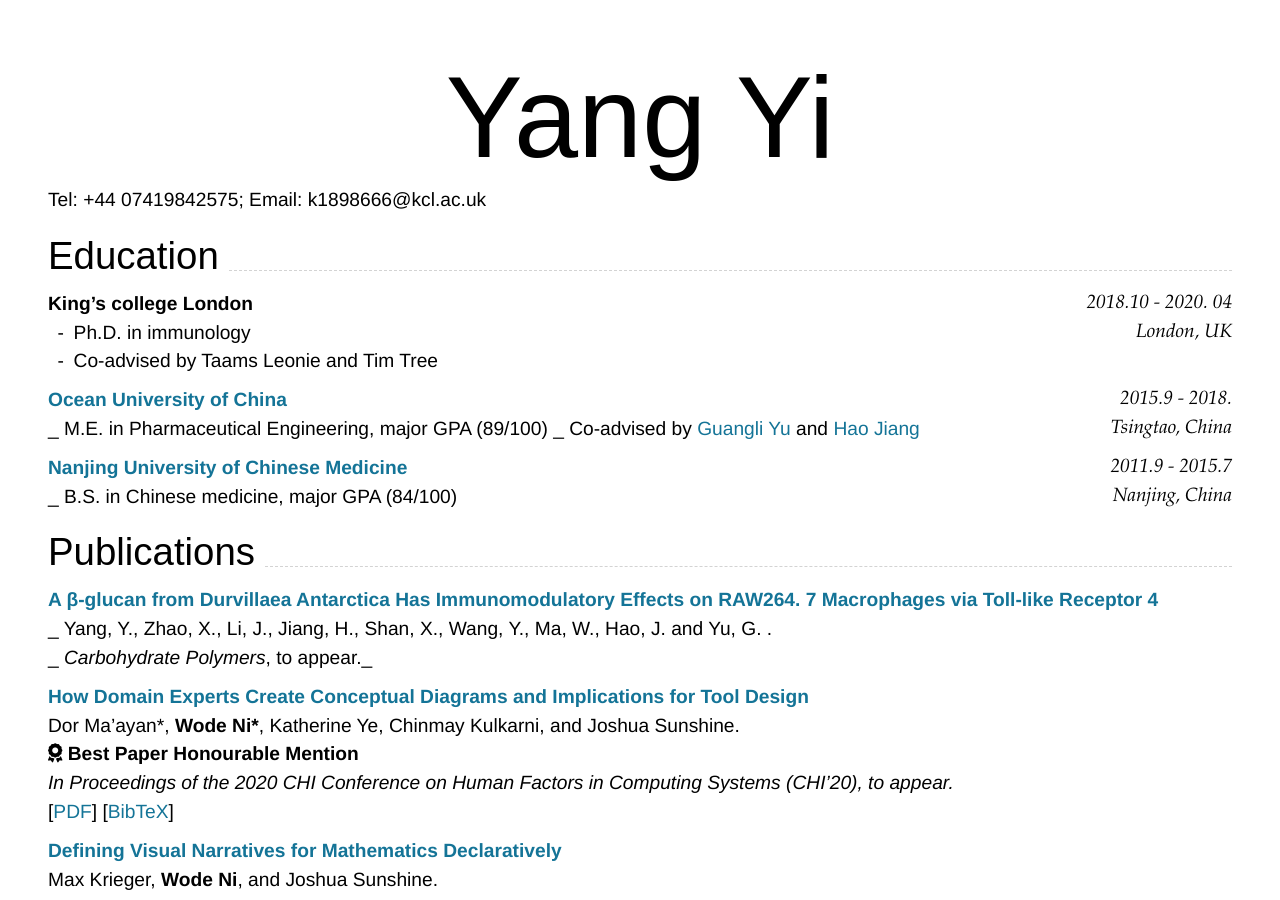
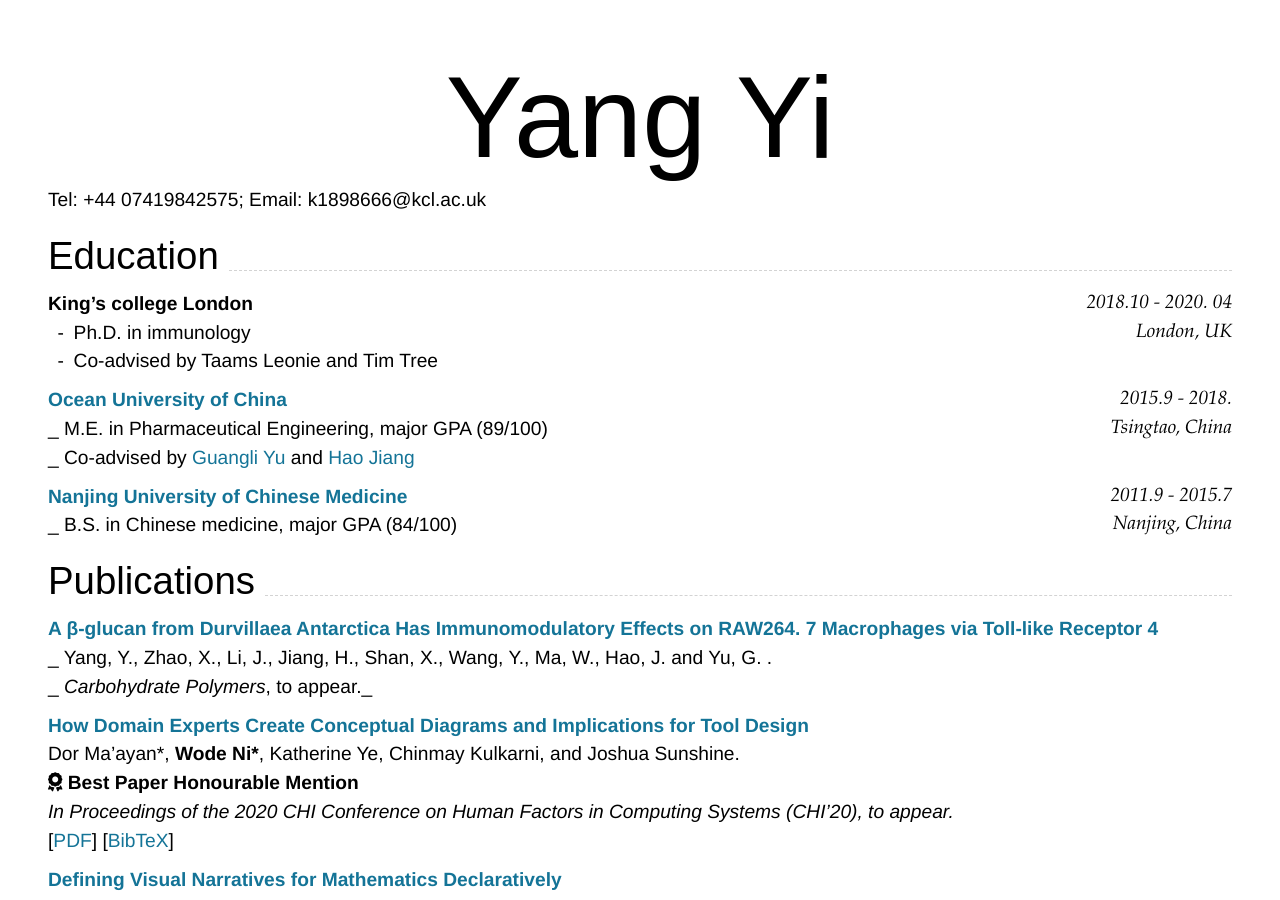
Before and after one commit to yiyiyi1992/Resume, a Jekyll site: the page built from index.md, in a window 1280 px wide and 900 px high. Built offline with Jekyll 4.4.1, drawn with Linux system fonts in a browser that asks for light colours; nearby versions of some CDN libraries.

````diff
--- a/index.md
+++ b/index.md
@@ -18,16 +18,16 @@ email:
 London, UK
 ```
 
-- Ph.D. in immunology
-- Co-advised by Taams Leonie and Tim Tree
+- Ph.D. in immunology <br>
+- Co-advised by Taams Leonie and Tim Tree <br>
 
 ### [**Ocean University of China**](http://eweb.ouc.edu.cn/weneralwnformation/list.htm) `2015.9 - 2018.`
 
 ```
 Tsingtao, China
 ```
-_ M.E. in Pharmaceutical Engineering, major GPA (89/100)
-_ Co-advised by [Guangli Yu](https://www.researchgate.net/profile/Guangli_Yu) and [Hao Jiang](https://www.researchgate.net/profile/Hao_Jiang48?)
+_ M.E. in Pharmaceutical Engineering, major GPA (89/100) <br>
+_ Co-advised by [Guangli Yu](https://www.researchgate.net/profile/Guangli_Yu) and [Hao Jiang](https://www.researchgate.net/profile/Hao_Jiang48?) <br>
 
 ### [**Nanjing University of Chinese Medicine**](https://english.njucm.edu.cn) `2011.9 - 2015.7`
 
````
